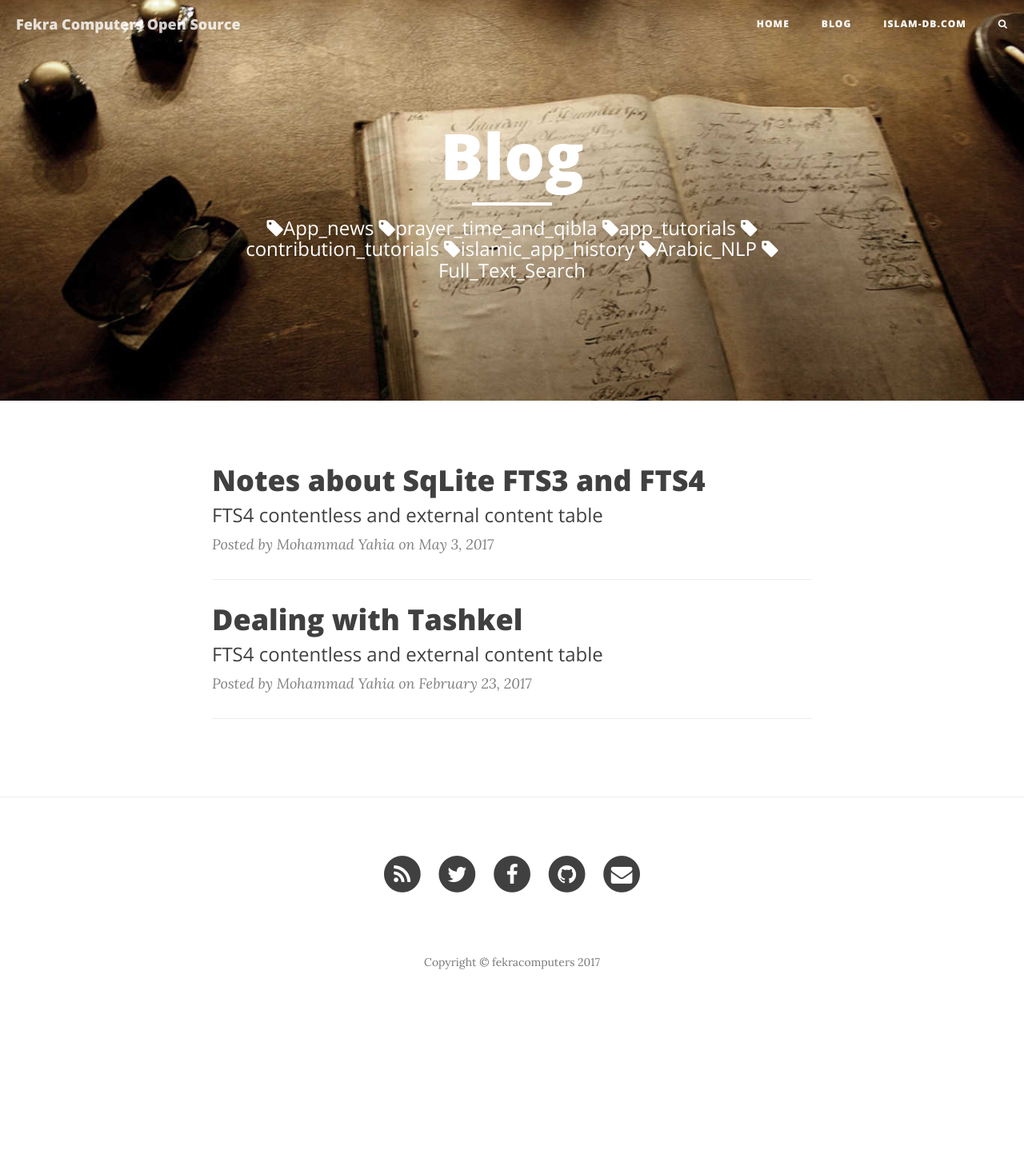
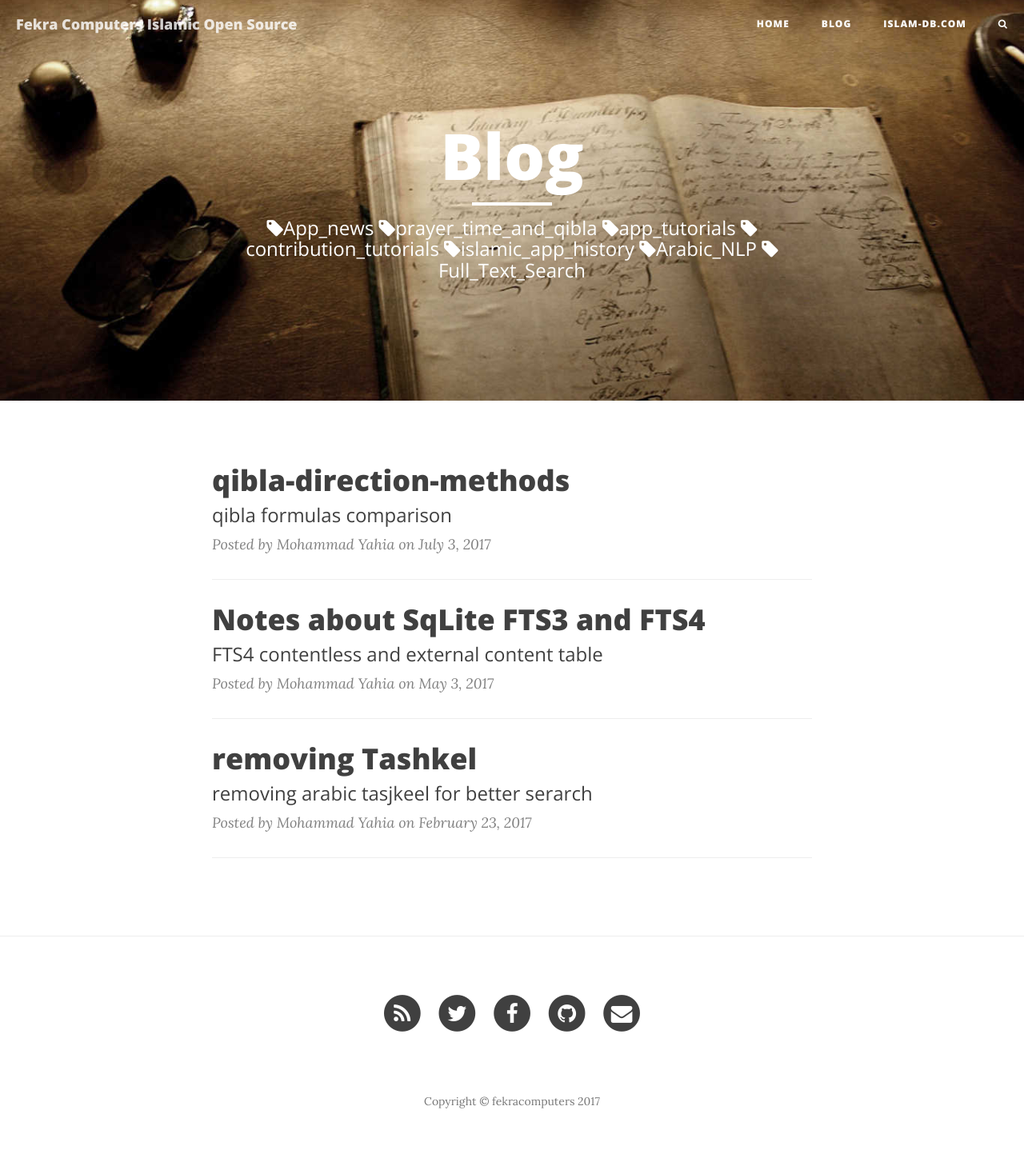
Before and after one commit to fekracomputers/fekracomputers.github.io, a Jekyll site: the page built from blog/index.html, in a window 1280 px wide. Shown: the whole page at 80% size. Built offline with Jekyll 4.4.1, drawn with Linux system fonts in a browser that asks for light colours; nearby versions of some CDN libraries; the list of posts is cut into pages by our own code; before the commit the page ends 1279 px from its top, so only the background shows below that.

Commit message:
addung draft for qibla post

```diff
--- a/_config.yml
+++ b/_config.yml
@@ -1,5 +1,5 @@
 # Site settings
-title: Fekra Computers Open Source
+title: Fekra Computers Islamic Open Source
 description: "Open Source Islamic and arabic software"  # used in site head
 
 # register on google analytics and replace this token
--- a/_includes/footer.html
+++ b/_includes/footer.html
@@ -1,6 +1,6 @@
 <!-- Footer -->
 <footer>
-    <div class="container">
+    <div class="container"  id="site_footer">
         <div class="row">
             <div class="col-lg-8 col-lg-offset-2 col-md-10 col-md-offset-1">
                 <ul class="list-inline text-center">
--- a/_posts/2017-02-23-Dealing-with-Tashkel.md
+++ b/_posts/2017-02-23-Dealing-with-Tashkel.md
@@ -1,12 +1,12 @@
 ---
 layout:     post
-title:      "Dealing with Tashkel"
-subtitle:   "FTS4 contentless and external content table"
+title:      "removing Tashkel"
+subtitle:   "removing arabic tasjkeel for better serarch"
 date:       2017-02-23 17:00:00
 author:     "Mohammad Yahia"
 header-img: "img/posts/tashkeel.jpg"
 comments: true
-tags: [ Full_Text_Search ]
+tags: [ Full_Text_Search , Arabic_NLP ]
 ---
 <span class="c5">بسم الله الرحمن الرحيم</span>
 
--- /dev/null
+++ b/_posts/2017-07-03-qibla-direction-methods.md
@@ -0,0 +1,23 @@
+---
+layout:     post
+title:      "qibla-direction-methods"
+subtitle:   "qibla formulas comparison"
+date:       2017-07-03 17:00:00
+author:     "Mohammad Yahia"
+header-img: "img/posts/jekyll-bg.jpg"
+comments: true
+tags: [ prayer_time_and_qibla ]
+---
+// DRAFT
+# constant heading (shortest rhumb line)
+# Great circle route
+# Inverse geodesic
+# Theoretical accuracy
+# Methods comparison
+# Old Islamic astronomy Notes
+# Islamic Fiqh notes
+
+# References
+- http://eqibla.com/docs/
+- https://en.wikipedia.org/wiki/Qibla
+- http://wvaughan.org/qibla.html
```
